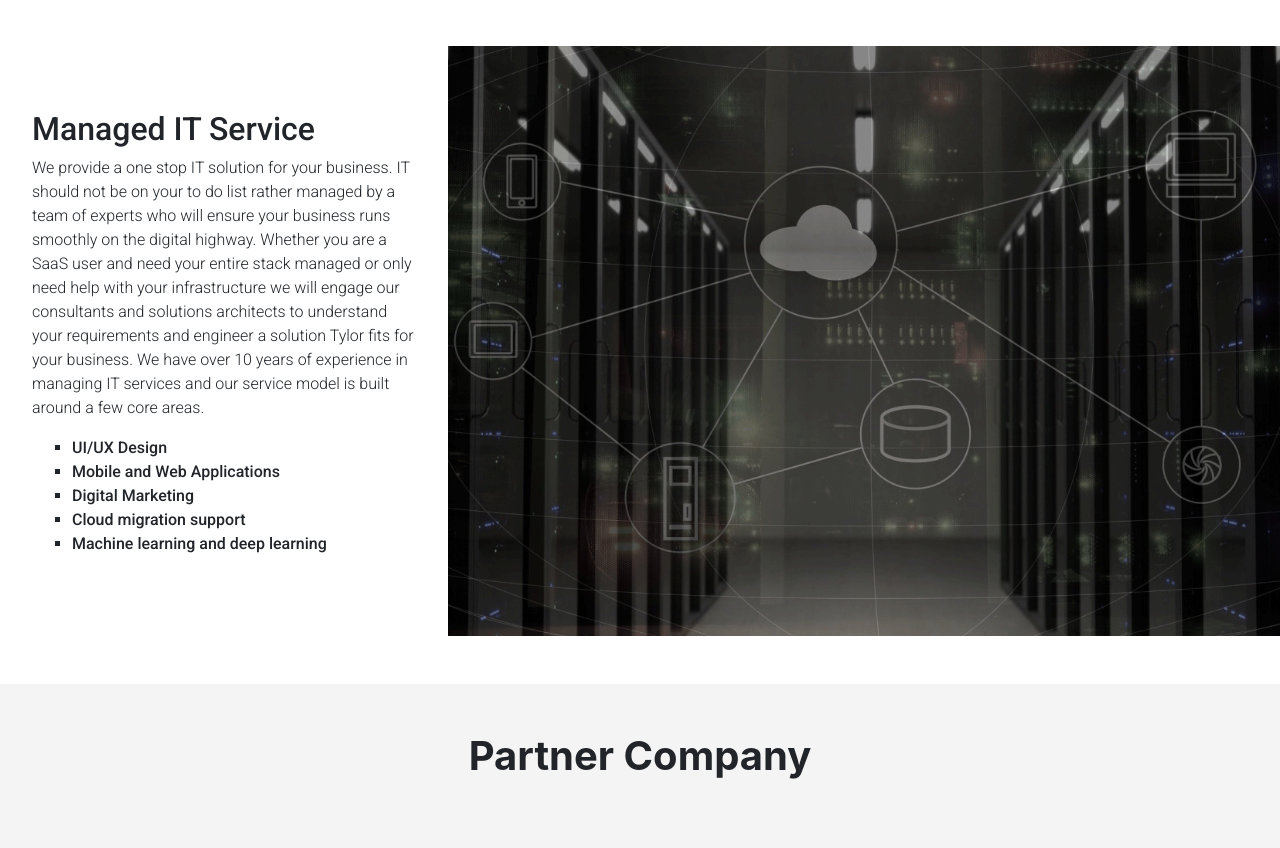
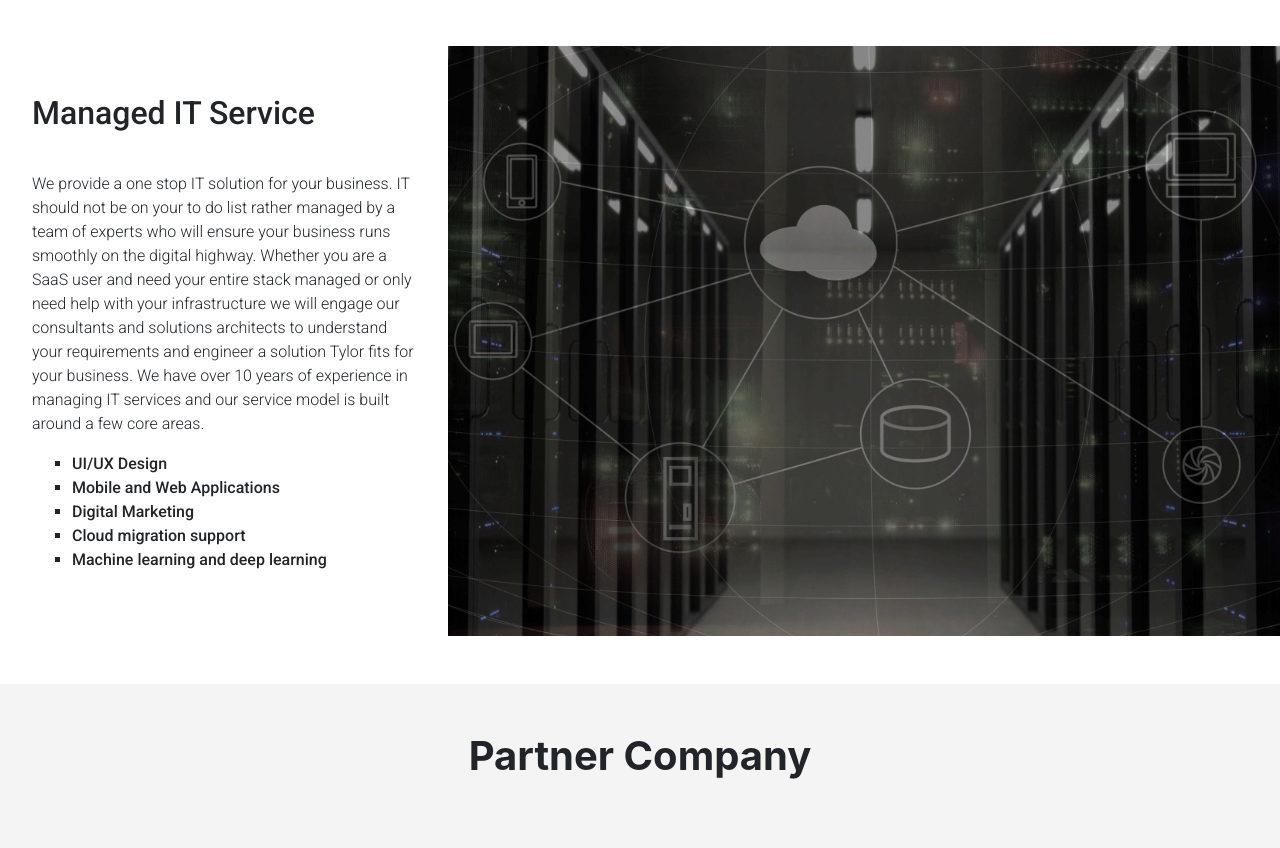
Before and after one commit to Mizan-Primex/resolved-synctella, a React (Create React App) app: page / in a window 1280 px wide. Shown: the part 3830-4678 px from the top of the page. Built offline with nearby package versions, Linux system fonts and the light colour scheme.

Commit message:
size fixed

```diff
--- a/src/Component/Home/Home.css
+++ b/src/Component/Home/Home.css
@@ -327,6 +327,7 @@
 .managedIt-txt h1{
     font-size: 200%;
     font-weight: 500;
+    padding-bottom: 2rem;
 }
 .managedIt-txt ul{
     font-size: 100%;
@@ -541,7 +542,7 @@ button:focus{
 @media only screen and (max-width: 768px) {
     .navbarBody {
         background-color: #fff;
-        height: 20%;
+        height: 15%;
         width: 100vw;
     }
 
```
